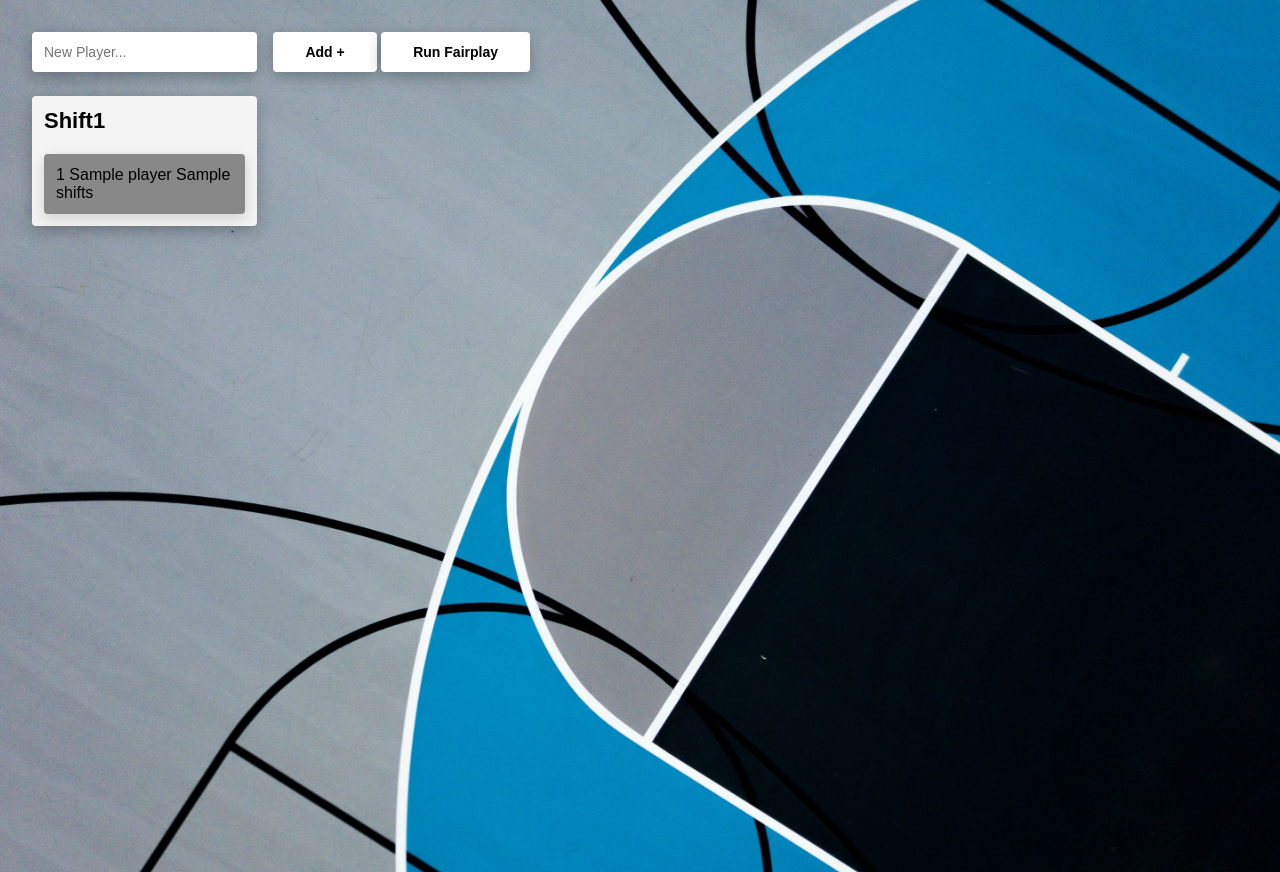
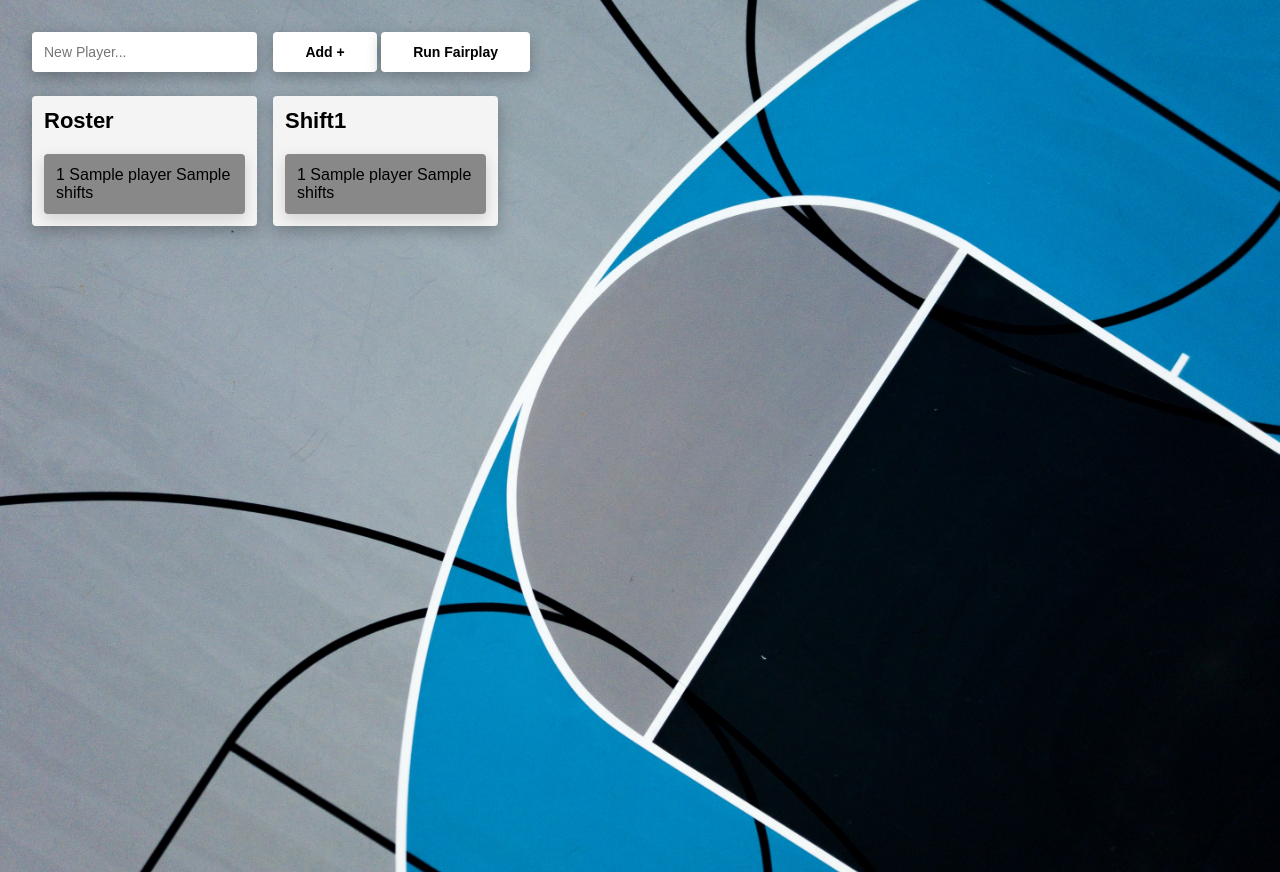
Before and after one commit to roocell/fairplay, a Flask app: template templates/index.html in a window 1280 px wide. Run offline with Flask 3, Linux system fonts and the light colour scheme; the template is opened without the code that fills it: most values are stand-ins (such as "Sample title", 1, 10 or a date in 2020).

Commit message:
roster as first lane
you can grab players from full roster now

```diff
--- a/fairplay.py
+++ b/fairplay.py
@@ -51,10 +51,9 @@ def load(players_file, stronglines_file, prevshifts_file):
   stronglines = strong.load(players, stronglines_json)
   #strong.dump(stronglines)
 
-  # default the shifts to all players in first shift
-  shifts.append(players)
-  for i in range(7):
-    shifts.append([])  # fill in 7 more empty lines
+  # default some empty shifts so they get drawn in web
+  for i in range(8):
+    shifts.append([])
 
 
 def find_player_in_shift(player_name, shift):
@@ -79,8 +78,12 @@ def updateshiftsfromweb(data):
   log.debug(data)
 
   shifts = []  # just recreate shifts based on web data
-  for webshift in data:
+
+  for i, webshift in enumerate(data, start=1):
+    if i == 1:  # first list is the roster - skip it
+      continue
     s = []
+    log.debug(webshift)
     for pw in webshift:
       pwname = pw["name"].strip()
       pp = player.find(players, pwname)
--- a/main.py
+++ b/main.py
@@ -12,9 +12,11 @@ import player
 # TODO: add flask_wtf if we need to add form validation
 # TODO: add flask_mail if we need to send emails
 # TODO: add flask_bcrypt if we need to hash passwords
-# TODO: first list should be roster
 # TODO: generate notes under shifts with some explanations like
 #        - 4 players get 2 shifts when there are 15 players.
+# TODO: numbers and shifts as decorations rather than just text
+# TODO: JS to cancel a drop if there's a duplicate player in the shift
+# TODO: keep roster the same if a player is dragged out
 
 app = Flask(
     __name__,
@@ -58,9 +60,12 @@ def runfairplay():
   # will take player list and run alogorithm
   # returning shifts to web page
   fairplay.run_fairplay_algo(fairplay.players, fairplay.stronglines)
-  rc = json.dumps(fairplay.shifts, cls=player.PlayerEncoder)
-  log.debug(rc)
-  return rc
+  data = {
+      "players": json.dumps(fairplay.players, cls=player.PlayerEncoder),
+      "shifts": json.dumps(fairplay.shifts, cls=player.PlayerEncoder)
+  }
+  log.debug(data)
+  return data
 
 
 if __name__ == '__main__':
--- a/static/drag.js
+++ b/static/drag.js
@@ -40,8 +40,30 @@ function updateDomWithShifts(data)
   // update the DOM with the new shifts
   var container = document.getElementById("container");
   container.innerHTML = "";
+
+  // update the roster in the DOM with the players again
+  var rosterdiv = document.createElement('div');
+  rosterdiv.className = "shift";
+  var rheader = document.createElement('h3');
+  rheader.className = "heading";
+  rheader.innerHTML = "Roster";
+  rosterdiv.appendChild(rheader);
+
+  var playersData = JSON.parse(data.players);
+  playersData.forEach(function(player) {
+    var playerp = document.createElement("p");
+    playerp.classList.add("player");
+    playerp.setAttribute("draggable", "true");
+    playerp.innerText = player.name;
+    playerp.innerHTML = player.number + " " + player.name + " " + player.shifts;
+    playerp.setAttribute('data-backgroundColor', player.colour);
+    rosterdiv.appendChild(playerp);
+  });
+  container.appendChild(rosterdiv);
+
   var i = 0;
-  data.forEach(function(shift) {
+  var shiftsData = JSON.parse(data.shifts);
+  shiftsData.forEach(function(shift) {
     i++;
     var shiftdiv = document.createElement('div');
     shiftdiv.className = "shift";
--- a/static/player.js
+++ b/static/player.js
@@ -1,6 +1,6 @@
 const form = document.getElementById("player-form");
 const input = document.getElementById("player-input");
-const shift1Lane = document.getElementById("shift1");
+const rosterLane = document.getElementById("roster");
 
 form.addEventListener("submit", (e) => {
   e.preventDefault();
@@ -21,7 +21,7 @@ form.addEventListener("submit", (e) => {
     newPlayer.classList.remove("is-dragging");
   });
 
-  shift1Lane.appendChild(newPlayer);
+    rosterLane.appendChild(newPlayer);
 
   input.value = "";
 });
--- a/templates/index.html
+++ b/templates/index.html
@@ -21,6 +21,12 @@
       </form>
 
       <div class="lanes" id=container>
+        <div class="shift" id="roster">
+          <h3 class="heading">Roster</h3>
+          {% for player in players %}
+          <p class="player" draggable="true" data-backgroundColor="{{ player.colour }}" id="{{ player.name }}">{{ player.number }} {{ player.name }} {{player.shifts}}</p>
+          {% endfor %}
+        </div>
 
         {% for shift in shifts %}
           <div class="shift" id="shift{{ loop.index }}">
```
Also changed, not shown: pyproject.toml (added, +26 -0 lines), test/13p_2sl_0pv/players.json (+1 -1 lines), test/15p_3sl_0pv/players.json (+1 -1 lines), 4 other files.
